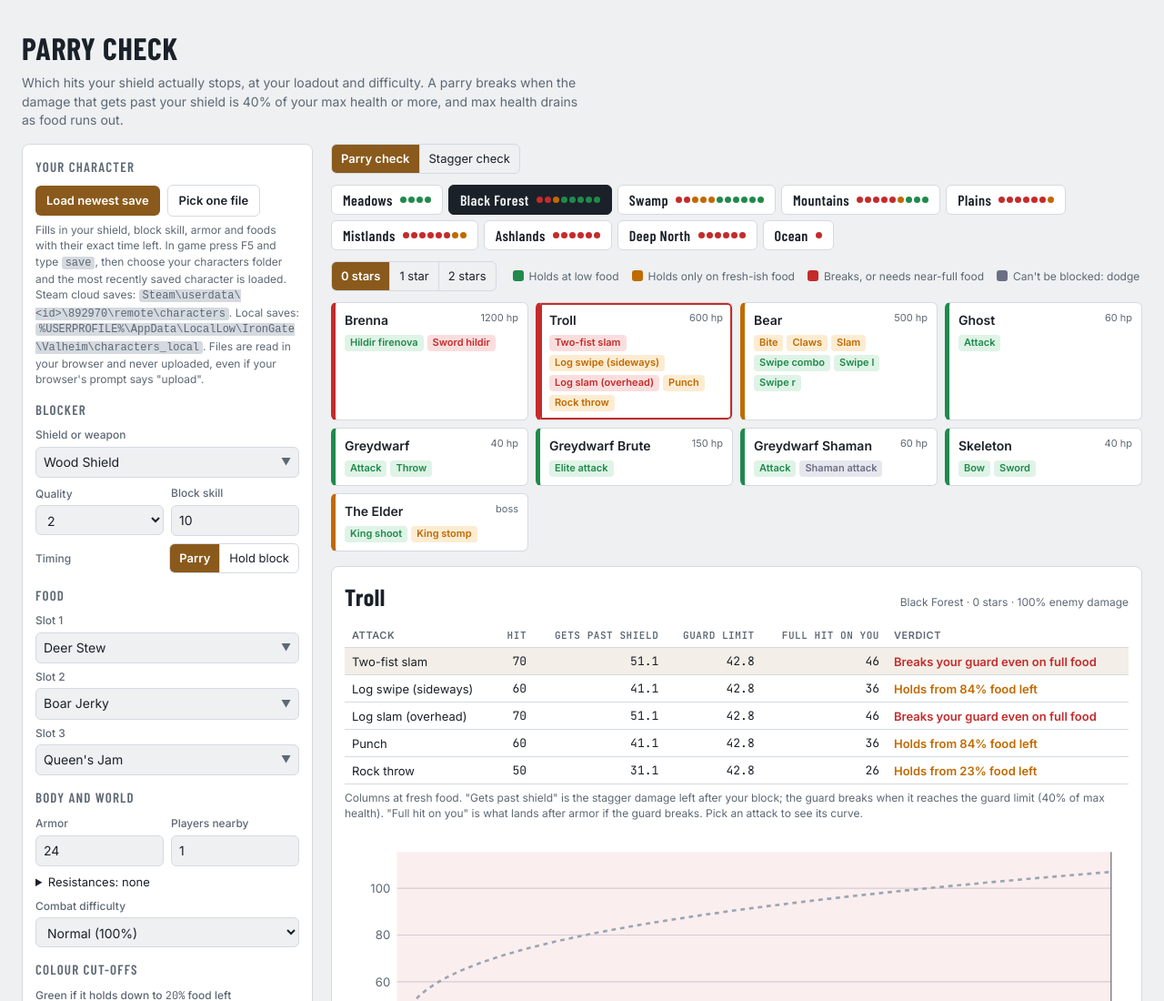
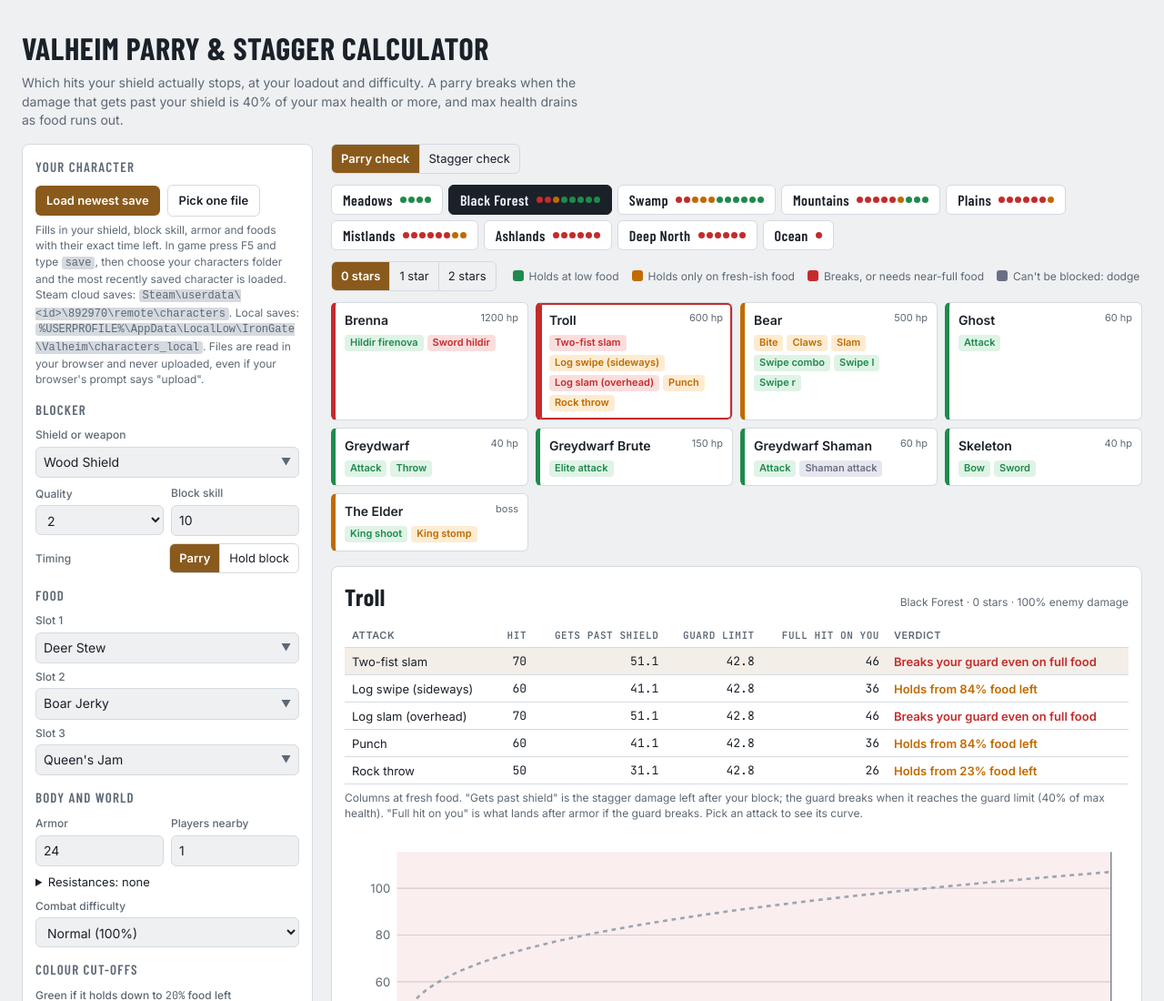
Before and after one commit to trickstack/Valheim-parry-stagger-calculator, a plain HTML site: page index.html in a window 1280 px wide. Shown: the top 1100 px of the page at 91% size. Drawn offline with nearby package versions, Linux system fonts and the light colour scheme.

Commit message:
Rename to Valheim Parry & Stagger Calculator
Co-Authored-By: Claude Opus 5.5 <noreply@anthropic.com>

```diff
--- a/index.html
+++ b/index.html
@@ -1,5 +1,5 @@
 <meta charset="utf-8">
-<title>Parry Check</title>
+<title>Valheim Parry &amp; Stagger Calculator</title>
 <meta name="claude:viewport-fit-sides" content="cover">
 <link rel="preconnect" href="https://fonts.googleapis.com">
 <link rel="stylesheet" href="https://fonts.googleapis.com/css2?family=Barlow+Condensed:wght@500;600;700&family=Inter:wght@400;500;600&family=JetBrains+Mono:wght@400;600&display=swap">
@@ -114,7 +114,7 @@ footer { margin-top: 24px; font-size: 12px; color: var(--muted); max-width: 90ch
 
 <div class="wrap">
   <header>
-    <h1>Parry Check</h1>
+    <h1>Valheim Parry &amp; Stagger Calculator</h1>
     <p data-v="parry">Which hits your shield actually stops, at your loadout and difficulty. A parry breaks when the damage that gets past your shield is 40% of your max health or more, and max health drains as food runs out.</p>
     <p data-v="stagger">Which enemies your weapon staggers, and in how many hits. An enemy staggers when the stagger damage it has taken reaches its stagger limit (max health × its stagger factor); the bar drains to zero over 5 seconds.</p>
   </header>
```
Also changed, not shown: parry-check.html (+2 -2 lines), template.html (+2 -2 lines), 1 other file.
